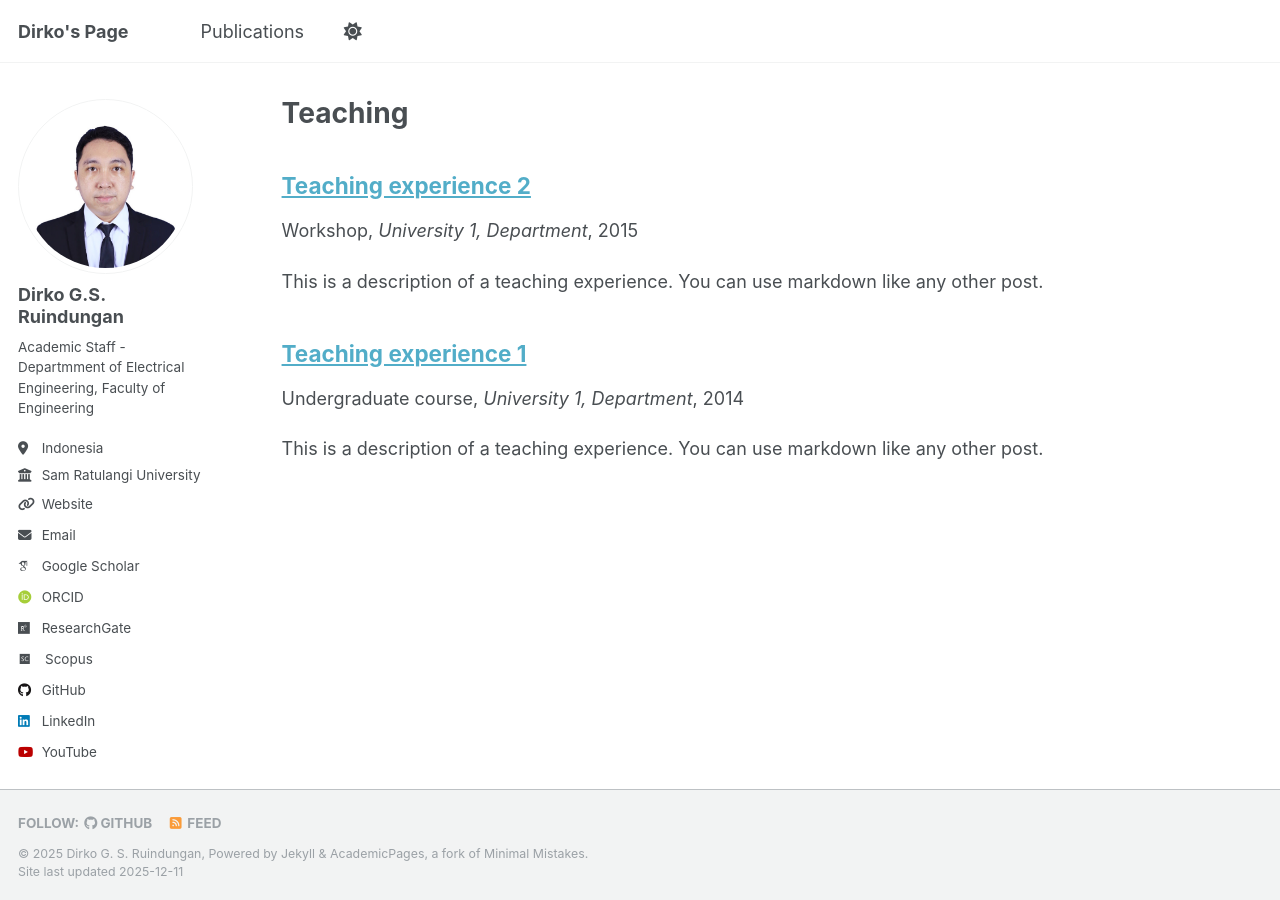
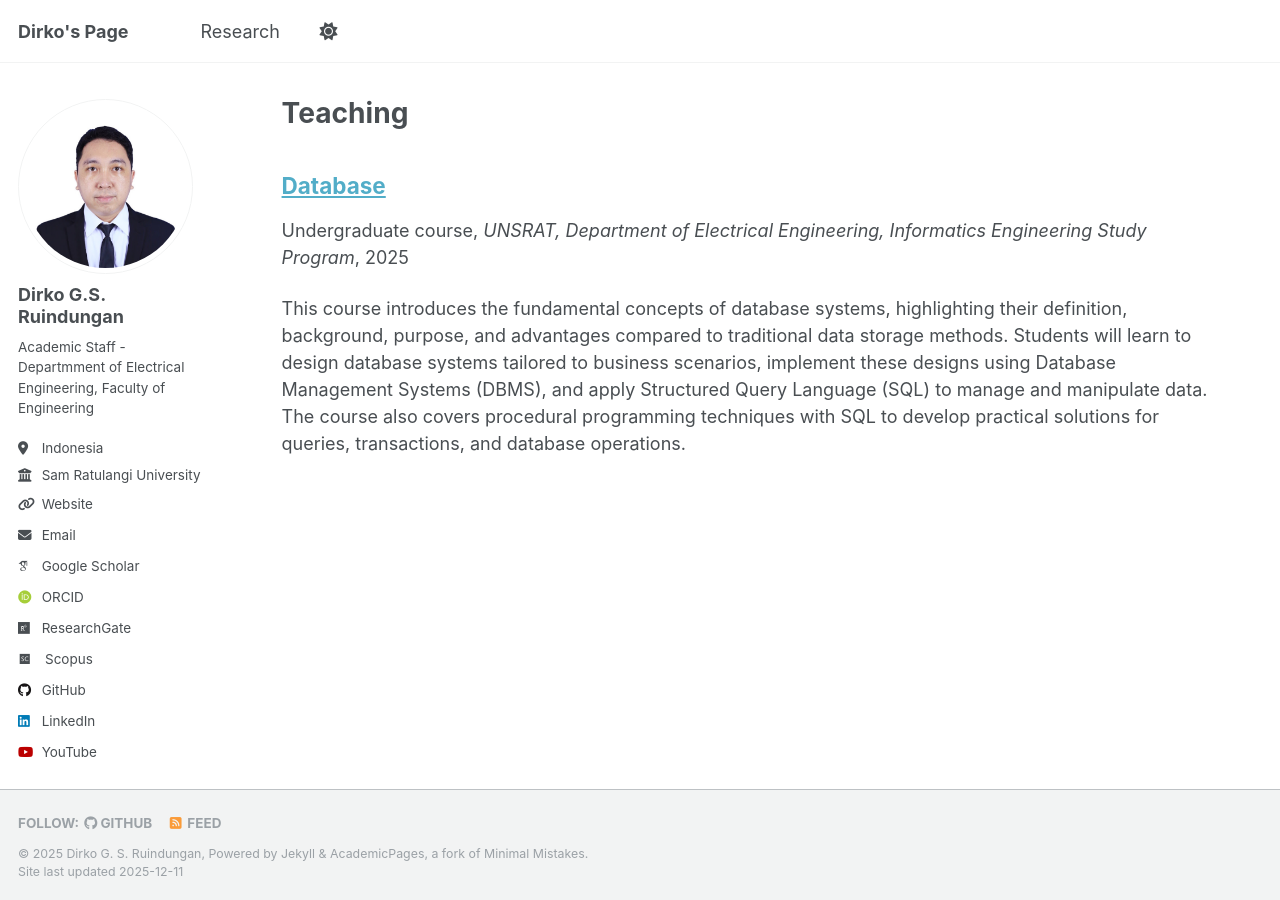
Before and after one commit to dirkor/dirkor.github.io, a Jekyll site: the page built from _pages/teaching.html, in a window 1280 px wide. Built offline with Jekyll 4.4.1, drawn with Linux system fonts in a browser that asks for light colours; some web fonts are replaced.

Commit message:
update research

```diff
--- a/_data/navigation.yml
+++ b/_data/navigation.yml
@@ -8,8 +8,8 @@
 #      Markdown formatted page while the second is generated using JSON.
 
 main:
-  - title: "Publications"
-    url: /publications/
+  - title: "Research"
+    url: /research/
 
   # - title: "Talks"
   #   url: /talks/
--- a/_teaching/2014-spring-teaching-1.md
+++ /dev/null
@@ -1,20 +0,0 @@
----
-title: "Teaching experience 1"
-collection: teaching
-type: "Undergraduate course"
-permalink: /teaching/2014-spring-teaching-1
-venue: "University 1, Department"
-date: 2014-01-01
-location: "City, Country"
----
-
-This is a description of a teaching experience. You can use markdown like any other post.
-
-Heading 1
-======
-
-Heading 2
-======
-
-Heading 3
-======
--- a/_teaching/2015-spring-teaching-2.md
+++ /dev/null
@@ -1,20 +0,0 @@
----
-title: "Teaching experience 2"
-collection: teaching
-type: "Workshop"
-permalink: /teaching/2015-spring-teaching-1
-venue: "University 1, Department"
-date: 2015-01-01
-location: "City, Country"
----
-
-This is a description of a teaching experience. You can use markdown like any other post.
-
-Heading 1
-======
-
-Heading 2
-======
-
-Heading 3
-======
--- /dev/null
+++ b/_teaching/database.md
@@ -0,0 +1,11 @@
+---
+title: "Database"
+collection: teaching
+type: "Undergraduate course"
+permalink: /teaching/database
+venue: "UNSRAT, Department of Electrical Engineering, Informatics Engineering Study Program"
+# date: YYYY-MM-DD
+location: "Manado, Indonesia"
+---
+
+This course introduces the fundamental concepts of database systems, highlighting their definition, background, purpose, and advantages compared to traditional data storage methods. Students will learn to design database systems tailored to business scenarios, implement these designs using Database Management Systems (DBMS), and apply Structured Query Language (SQL) to manage and manipulate data. The course also covers procedural programming techniques with SQL to develop practical solutions for queries, transactions, and database operations.
```
Also changed, not shown: _publications/2024-08-28-paper-An Efficient and Effective Sea Turtle Detection Using Positioning Enhancement Module.md (added, +14 -0 lines).
